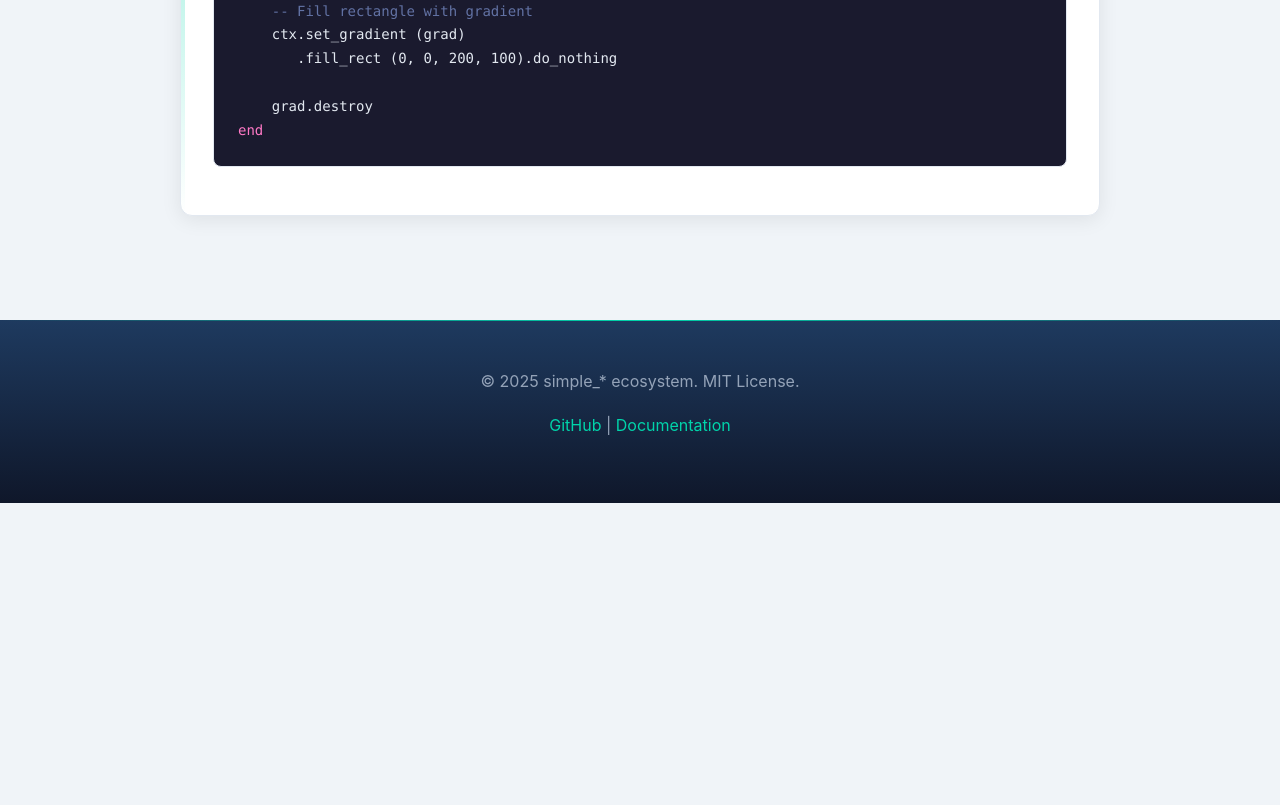
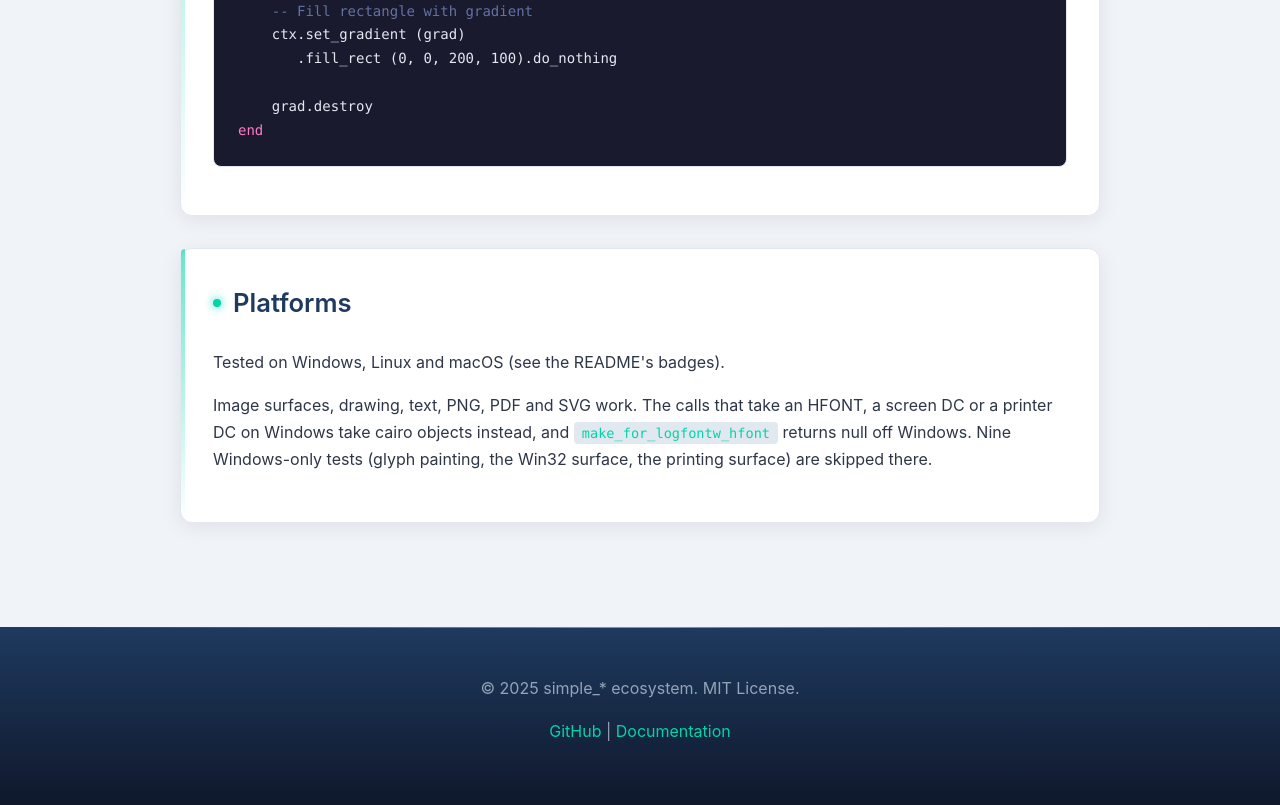
Before and after one commit to simple-eiffel/simple_cairo, a plain HTML site: page docs/index.html in a window 1280 px wide. Shown: the part 9342-10147 px from the top of the page. Before the commit the page ends 9845 px from the top, so only its background shows below. Drawn offline with Linux system fonts and the light colour scheme.

Commit message:
Docs: a Platforms section (Windows, Linux, macOS), as the README states
port-coordination #22. The docs page now says what the README's badges and platform notes say, so no page reads as Windows only where the library is not.

Co-Authored-By: Claude Opus 5.5 <noreply@anthropic.com>
Claude-Session: https://claude.ai/code/session_01LuozTCfTDQFZxgtKZj5Qo8

```diff
--- a/docs/index.html
+++ b/docs/index.html
@@ -270,6 +270,13 @@
     grad.destroy
 <span class="keyword">end</span></code></pre>
         </section>
+
+        <section id="platforms">
+            <h2>Platforms</h2>
+            <p>Tested on Windows, Linux and macOS (see the README's badges).</p>
+            <p>Image surfaces, drawing, text, PNG, PDF and SVG work. The calls that take an HFONT, a screen DC or a printer DC on Windows take cairo objects instead, and <code>make_for_logfontw_hfont</code> returns null off Windows. Nine Windows-only tests (glyph painting, the Win32 surface, the printing surface) are skipped there.</p>
+        </section>
+
     </main>
 
     <footer>
```
